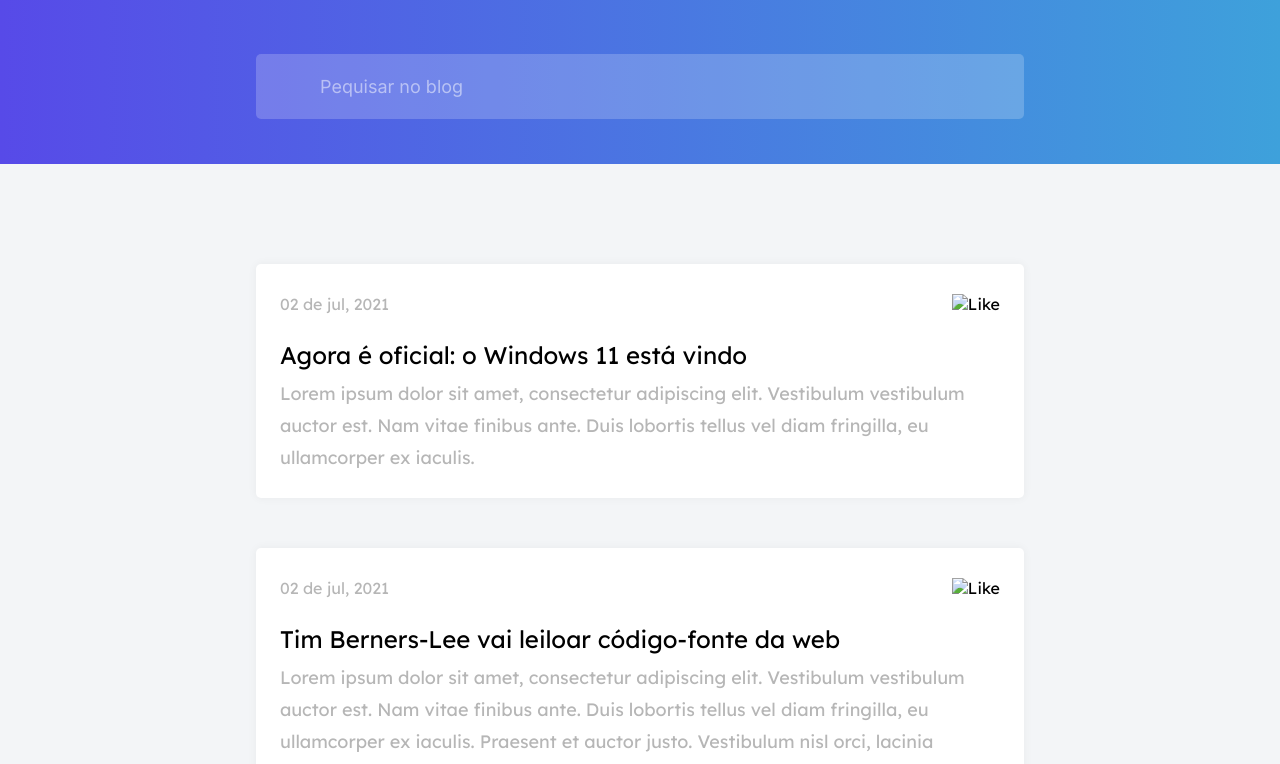
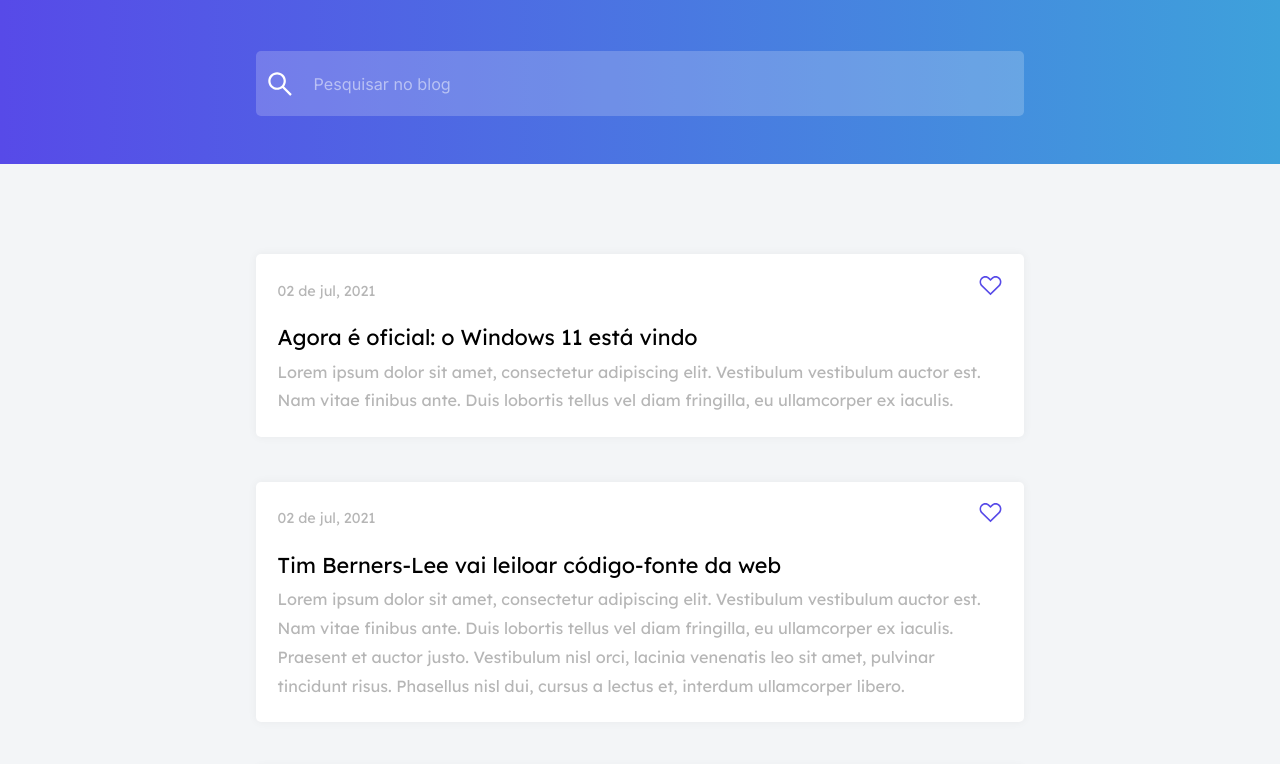
Before and after one commit to lgolin/codelandia-blog, a plain HTML site: page index.html in a window 1280 px wide. Shown: the part 86-850 px from the top of the page. Drawn offline with Linux system fonts and the light colour scheme.

Commit message:
new version

```diff
--- a/assets/css/style.css
+++ /dev/null
@@ -1,132 +0,0 @@
-@import url('https://fonts.googleapis.com/css2?family=Inter:wght@300;400;500;700&family=Lexend+Deca:wght@300;400;500;600;700&display=swap');
-
-/* ===== Root ===== */
-:root {
-  --purple: #574ae8;
-  --dark: #313131;
-  --dark-grey: #475461;
-  --grey: #b6b6b6;
-  --light-grey: #f3f5f7;
-  --white: #ffffff;
-  --bg: linear-gradient(90deg, #574ae8 0%, #3ea1db 100%);
-
-  --inter: 'Inter', sans-serif;
-  --lexend: 'Lexend Deca', sans-serif;
-
-  --font-size-16: 1rem;
-  --font-size-18: 1.125rem;
-  --font-size-24: 1.5rem;
-}
-
-/* ===== Reset ===== */
-
-* {
-  margin: 0;
-  padding: 0;
-  box-sizing: border-box;
-}
-
-.container {
-  max-width: 60%;
-  margin: 0 auto;
-}
-
-@media only screen and (max-width: 787px) {
-  html {
-    font-size: 80%;
-  }
-
-  .container {
-    max-width: 87%;
-    margin: 0 auto;
-  }
-}
-/* ===== Header ===== */
-
-body {
-  background: var(--light-grey);
-  font-family: var(--lexend);
-  /* font-size: calc(0.75em + 1vmin); */
-}
-
-header {
-  background: var(--bg);
-  height: 250px;
-  color: var(--white);
-}
-
-header h2 {
-  font-family: var(--lexend);
-  font-weight: 400;
-  font-size: var(--font-size-24);
-}
-
-header .header {
-  padding: 40px 0 70px 0;
-  display: flex;
-  justify-content: space-between;
-}
-
-header input {
-  width: 100%;
-  height: 65px;
-
-  border-radius: 5px;
-  border: none;
-
-  background-color: rgba(255, 255, 255, 0.2);
-  color: var(--white);
-}
-
-input {
-  background: url('../img/search.svg') no-repeat 10px;
-}
-
-.field {
-  padding-left: 4rem;
-  font-family: var(--inter);
-  font-size: var(--font-size-18);
-}
-
-.field::placeholder {
-  color: rgba(255, 255, 255, 0.5);
-}
-
-/* ================= */
-section {
-  margin-top: 6.25rem;
-}
-
-.container_blog {
-  background: var(--white);
-  box-shadow: 0px 0px 10px rgba(19, 19, 31, 0.05);
-  border-radius: 5px;
-  margin-bottom: 3.125rem;
-  padding: 1.5rem;
-}
-
-article .date {
-  display: flex;
-  justify-content: space-between;
-  align-items: baseline;
-}
-
-article .date p {
-  font-weight: 400;
-  font-family: var(--lexend);
-  font-size: var(--font-size-16);
-  color: var(--grey);
-  margin-bottom: 1.25rem;
-}
-
-.container_blog h2 {
-  font-weight: 400;
-  margin-bottom: 0.5rem;
-}
-
-.container_blog p {
-  font-weight: 400;
-  font-size: var(--font-size-18);
-  color: var(--grey);
-  line-height: 2rem;
-}
--- a/desafio-01/js/index.js
+++ /dev/null
@@ -1 +0,0 @@
-// Search
--- a/index.html
+++ b/index.html
@@ -17,12 +17,9 @@
       <h2 class="title">blog</h2>
     </div>
     <div class="container">
-      <input class="field" type="text" placeholder="Pequisar no blog">
+      <input class="field" name="searchBar" id="searchBar" type="text" placeholder="Pesquisar no blog">
     </div>
-
   </header>
-
-
 
   <section>
     <div class="container">
@@ -31,7 +28,7 @@
           <p>02 de jul, 2021</p>
           <span><img src="./img/heart.svg" alt="Like"></span>
         </div>
-        <h2>Agora é oficial: o Windows 11 está vindo</h2>
+        <h2 class="title">Agora é oficial: o Windows 11 está vindo</h2>
         <p>Lorem ipsum dolor sit amet, consectetur adipiscing elit. Vestibulum vestibulum auctor est. Nam vitae finibus ante. Duis lobortis tellus vel diam fringilla, eu ullamcorper ex iaculis.</p>
       </article>
 
@@ -40,7 +37,7 @@
           <p>02 de jul, 2021</p>
           <span><img src="./img/heart.svg" alt="Like"></span>
         </div>
-        <h2>Tim Berners-Lee vai leiloar código-fonte da web</h2>
+        <h2 class="title">Tim Berners-Lee vai leiloar código-fonte da web</h2>
         <p>Lorem ipsum dolor sit amet, consectetur adipiscing elit. Vestibulum vestibulum auctor est. Nam vitae finibus ante. Duis lobortis tellus vel diam fringilla, eu ullamcorper ex iaculis. Praesent et auctor justo. Vestibulum nisl orci, lacinia venenatis leo sit amet, pulvinar tincidunt risus. Phasellus nisl dui, cursus a lectus et, interdum ullamcorper libero.</p>
       </article>
 
@@ -49,16 +46,16 @@
           <p>02 de jul, 2021</p>
           <span><img src="./img/heart.svg" alt="Like"></span>
         </div>
-        <h2>Tem Firefox novo no pedaço e você vai querer migrar</h2>
+        <h2 class="title">Tem Firefox novo no pedaço e você vai querer migrar</h2>
         <p>Lorem ipsum dolor sit amet, consectetur adipiscing elit. Vestibulum vestibulum auctor est.</p>
       </article>
 
       <article class="container_blog">
         <div class="date">
           <p>02 de jul, 2021</p>
-          <span><img src="./img/heart.svg" alt="Like"></span>
+          <span><img onclick="likes()" src="./img/heart.svg" alt="Like"></span>
         </div>
-        <h2>John McAfee, criador do antivírus McAfee, morre</h2>
+        <h2 class="title">John McAfee, criador do antivírus McAfee, morre</h2>
         <p>Lorem ipsum dolor sit amet, consectetur adipiscing elit. Vestibulum vestibulum auctor est. Nam vitae finibus ante. Duis lobortis tellus vel diam fringilla, eu ullamcorper ex iaculis. Praesent et auctor justo. Vestibulum nisl orci, lacinia venenatis leo sit amet, pulvinar tincidunt risus. Phasellus nisl dui, cursus a lectus et, interdum ullamcorper libero.</p>
       </article>
 
@@ -67,7 +64,7 @@
           <p>02 de jul, 2021</p>
           <span><img src="./img/heart.svg" alt="Like"></span>
         </div>
-        <h2>Agora é oficial: o Windows 11 está vindo</h2>
+        <h2 class="title">Agora é oficial: o Windows 11 está vindo</h2>
         <p>Lorem ipsum dolor sit amet consectetur adipisicing elit. Saepe, dolorum mollitia. Mollitia velit repellendus laboriosam minima totam, doloremque hic. Sit quibusdam eum consectetur eveniet ipsa libero, nihil consequuntur aliquam commodi?</p>
       </article>
     </div>
```
Also changed, not shown: assets/js/script.js (deleted, +0 -33 lines), desafio-01/index.html (deleted, +0 -75 lines), assets/img/heart.svg (deleted), assets/img/search.svg (deleted), css/style.css (renamed from desafio-01/css/style.css), img/heart.svg (renamed from desafio-01/img/heart.svg), img/search.svg (renamed from desafio-01/img/search.svg), 2 other files.
